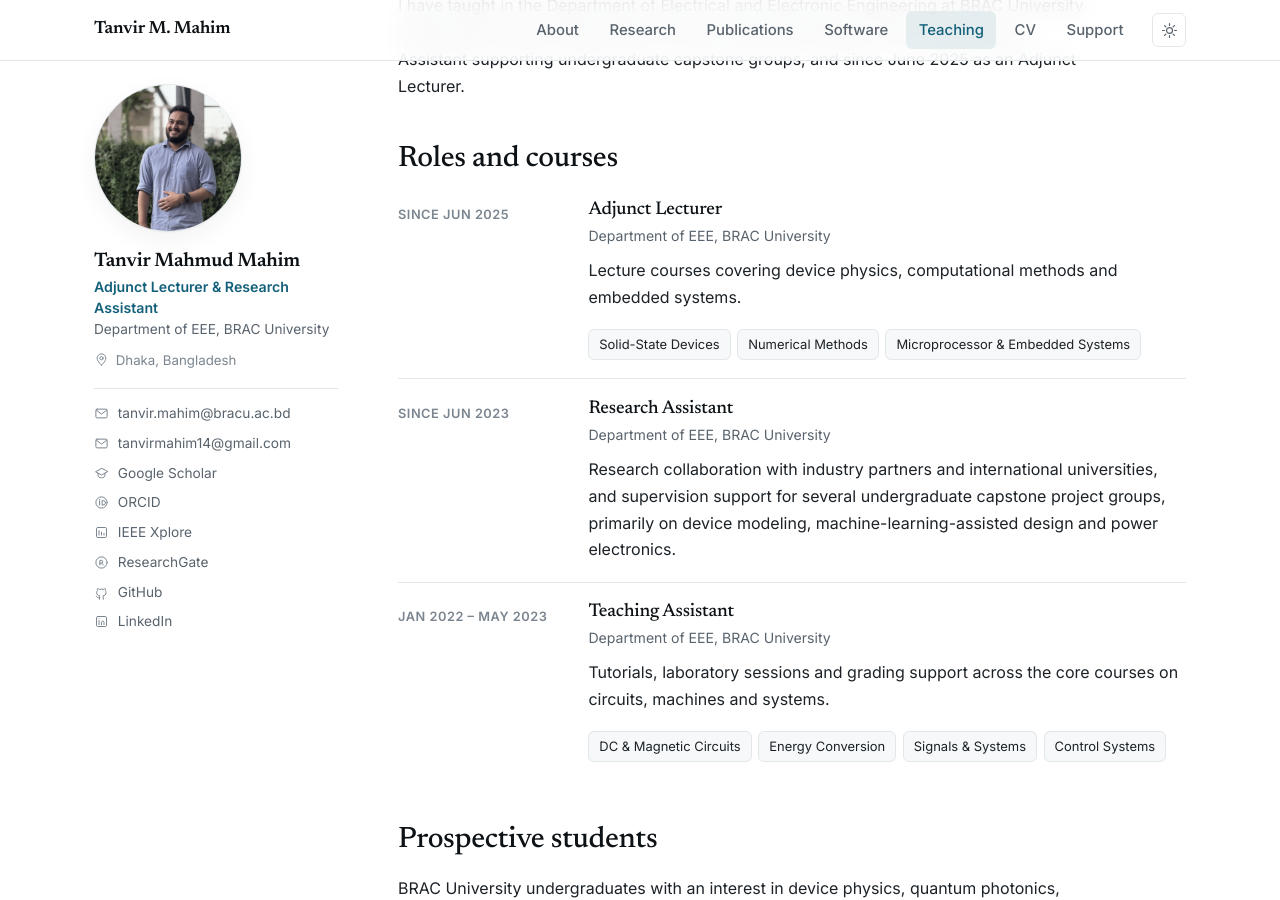
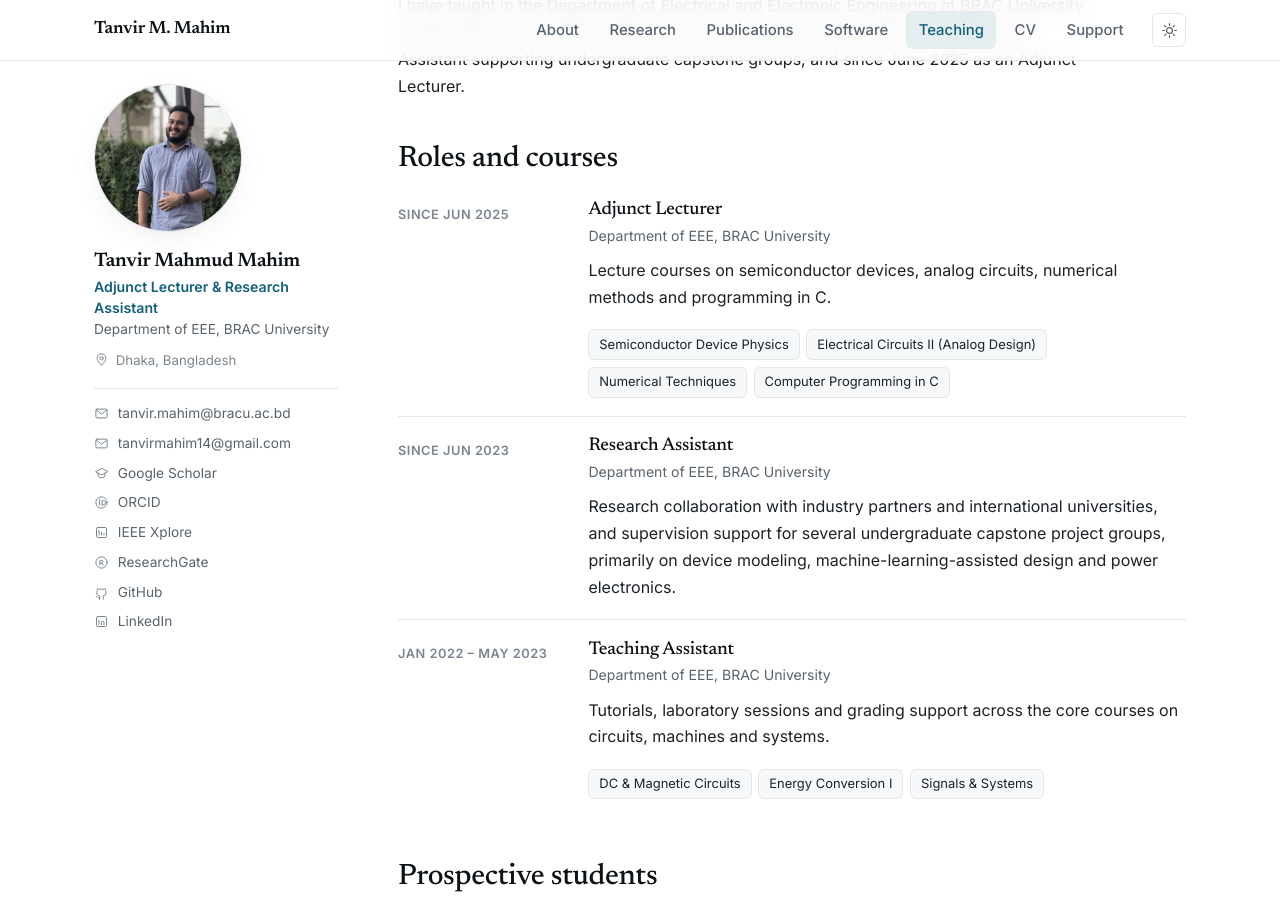
Before and after one commit to Tanvir-Mahmud-Mahim/Tanvir-Mahmud-Mahim.github.io, a Jekyll site: the page built from teaching.md, in a window 1280 px wide and 900 px high, scrolled down 236 px. Built offline with Jekyll 4.4.1, drawn with Linux system fonts in a browser that asks for light colours.

Commit message:
New CV (9 Nov 2026): GaN/AlN Letter published in Phys. Rev. B 114, L291304; SPARQ in ACS Photonics 13(21); FabGAN-ID with Univ. of Memphis; JESTECH with Dr. A. S. Nazmul Huda; thesis co-supervisor; updated courses; GaN work ongoing

```diff
--- a/teaching.md
+++ b/teaching.md
@@ -15,11 +15,12 @@
   <div class="entry-what">
     <h3>Adjunct Lecturer</h3>
     <p class="entry-where">Department of EEE, BRAC University</p>
-    <p>Lecture courses covering device physics, computational methods and embedded systems.</p>
+    <p>Lecture courses on semiconductor devices, analog circuits, numerical methods and programming in C.</p>
     <ul class="course-list">
-      <li><span>Solid-State Devices</span></li>
-      <li><span>Numerical Methods</span></li>
-      <li><span>Microprocessor &amp; Embedded Systems</span></li>
+      <li><span>Semiconductor Device Physics</span></li>
+      <li><span>Electrical Circuits II (Analog Design)</span></li>
+      <li><span>Numerical Techniques</span></li>
+      <li><span>Computer Programming in C</span></li>
     </ul>
   </div>
 </section>
@@ -41,9 +42,8 @@
     <p>Tutorials, laboratory sessions and grading support across the core courses on circuits, machines and systems.</p>
     <ul class="course-list">
       <li><span>DC &amp; Magnetic Circuits</span></li>
-      <li><span>Energy Conversion</span></li>
+      <li><span>Energy Conversion I</span></li>
       <li><span>Signals &amp; Systems</span></li>
-      <li><span>Control Systems</span></li>
     </ul>
   </div>
 </section>
```
Also changed, not shown: _publications/2026-10-15-sparq-single-photon-emitter-triage.md (+2 -2 lines), _publications/2026-11-06-gan-2dhg-conflicting-hole-masses.md (renamed from _publications/2026-10-28-gan-2dhg-conflicting-hole-masses.md, +3 -3 lines), cv.md (+3 -3 lines), index.md (+9 -5 lines), research.md (+5 -5 lines), 1 other file.
